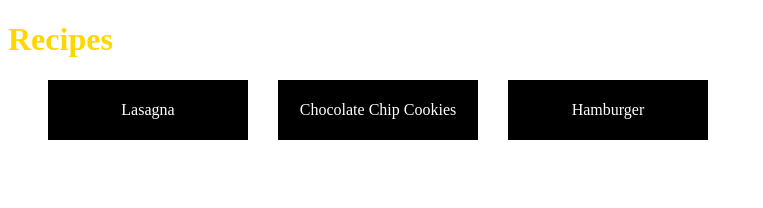
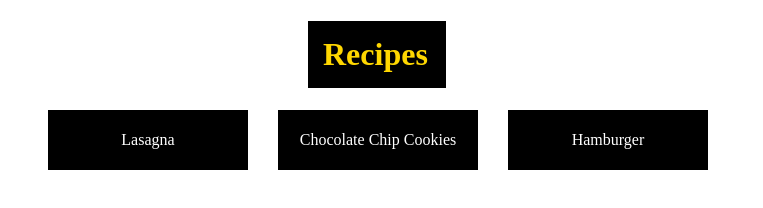
Before and after one commit to Indico117/odin-recipes, a plain HTML site: page index.html in a window 1280 px wide. Shown: the whole page, without its empty margins (0-763 px from the left). Drawn offline with Linux system fonts and the light colour scheme.

Commit message:
Adding previous work to hub

```diff
--- a/index.html
+++ b/index.html
@@ -7,13 +7,14 @@
 </head>
 
 <body>
+<p class="header">
     <h1 id="title">Recipes</h1>
     <ul id="buttons">
         <li><a href="recipes/lasagna.html">Lasagna</a></li>
         <li><a href="recipes/cookies.html">Chocolate Chip Cookies</a></li>
         <li><a href="recipes/hamburger.html">Hamburger</a></li>
     </ul>
-
+</p>
 </body>
 
 
--- a/styles.css
+++ b/styles.css
@@ -1,3 +1,6 @@
+.header {
+    background-color: aqua;
+}
 #buttons li{
     float: left;
     list-style: none;
@@ -21,6 +24,12 @@
 }
 
 #title {
-    text-indent: 0%;
-    color: gold
+    color: gold;
+    height: auto;
+    width: 108px;
+    display: block;
+    padding: 10px;
+    border: 5px solid black;
+    margin-left: 300px;
+    background-color: black;
 }
```
Lines whose indentation alone changed are shown as unchanged.
